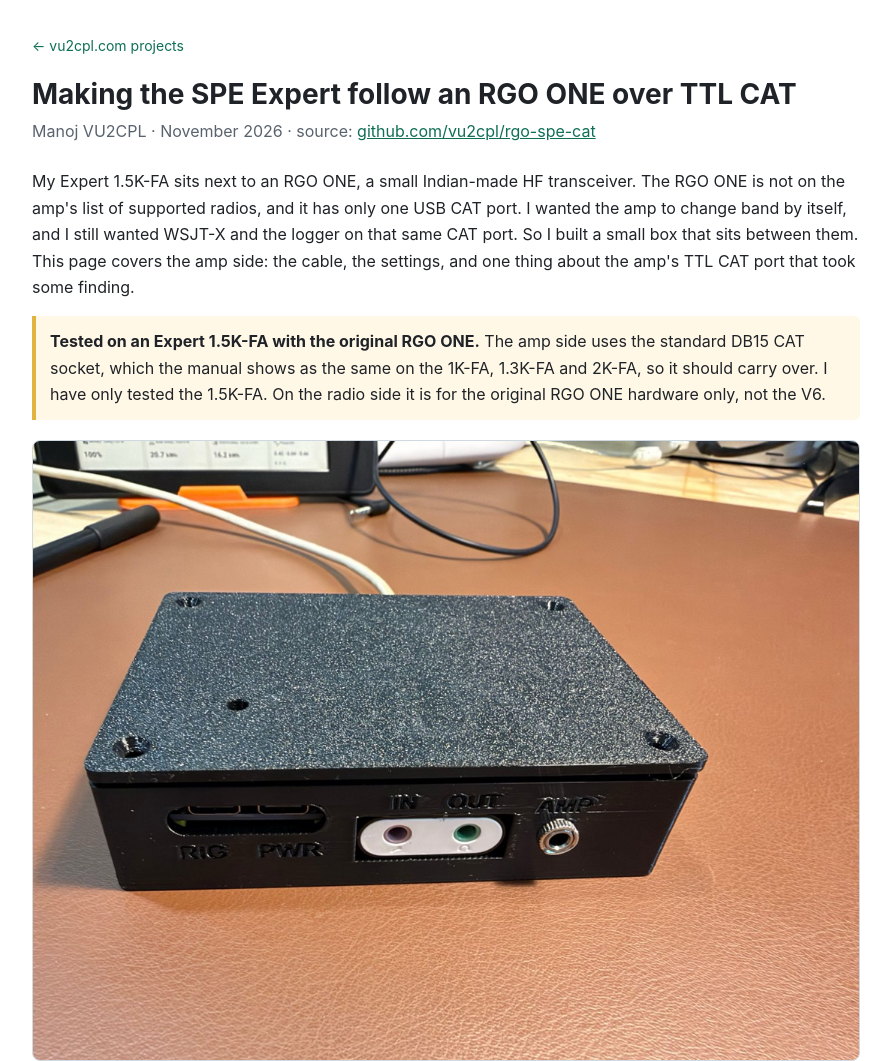
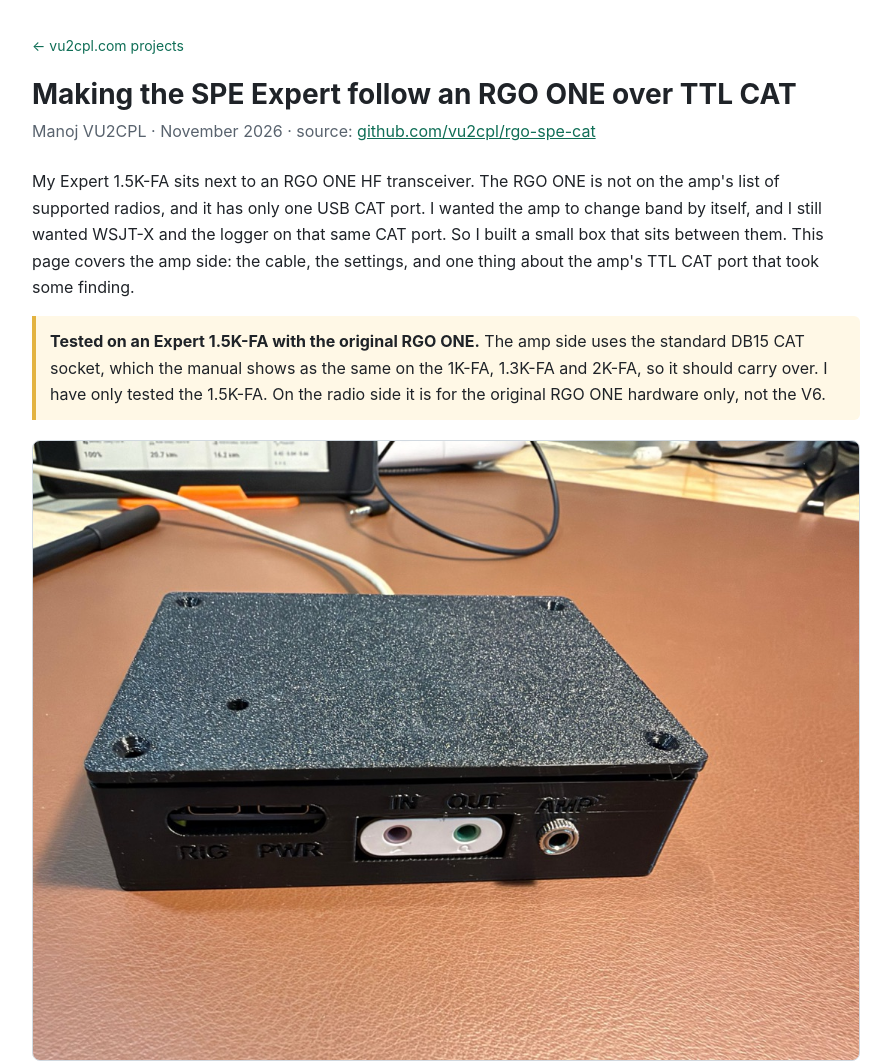
Before and after one commit to vu2cpl/vu2cpl.github.io, a plain HTML site: page projects/rgo-spe-cat/spe.html in a window 1280 px wide. Shown: the top 1061 px of the page, without its empty margins (194-1085 px from the left). Drawn offline with Linux system fonts and the light colour scheme.

Commit message:
rgo-spe-cat SPE page: drop wrong "Indian-made" claim
The RGO ONE is not made in India (Manoj). The origin isn't needed on the
page, so the phrase is removed rather than replaced.

Co-Authored-By: Claude Opus 5.5 <noreply@anthropic.com>

```diff
--- a/projects/rgo-spe-cat/spe.html
+++ b/projects/rgo-spe-cat/spe.html
@@ -39,7 +39,7 @@ ul{padding-left:22px}
 <h1>Making the SPE Expert follow an RGO ONE over TTL CAT</h1>
 <p class="by">Manoj VU2CPL · November 2026 · source: <a href="https://github.com/vu2cpl/rgo-spe-cat">github.com/vu2cpl/rgo-spe-cat</a></p>
 
-<p>My Expert 1.5K-FA sits next to an RGO ONE, a small Indian-made HF transceiver. The RGO ONE is not on the amp's list of supported radios, and it has only one USB CAT port. I wanted the amp to change band by itself, and I still wanted WSJT-X and the logger on that same CAT port. So I built a small box that sits between them. This page covers the amp side: the cable, the settings, and one thing about the amp's TTL CAT port that took some finding.</p>
+<p>My Expert 1.5K-FA sits next to an RGO ONE HF transceiver. The RGO ONE is not on the amp's list of supported radios, and it has only one USB CAT port. I wanted the amp to change band by itself, and I still wanted WSJT-X and the logger on that same CAT port. So I built a small box that sits between them. This page covers the amp side: the cable, the settings, and one thing about the amp's TTL CAT port that took some finding.</p>
 
 <div class="tip"><b>Tested on an Expert 1.5K-FA with the original RGO ONE.</b> The amp side uses the standard DB15 CAT socket, which the manual shows as the same on the 1K-FA, 1.3K-FA and 2K-FA, so it should carry over. I have only tested the 1.5K-FA. On the radio side it is for the original RGO ONE hardware only, not the V6.</div>
 
```
